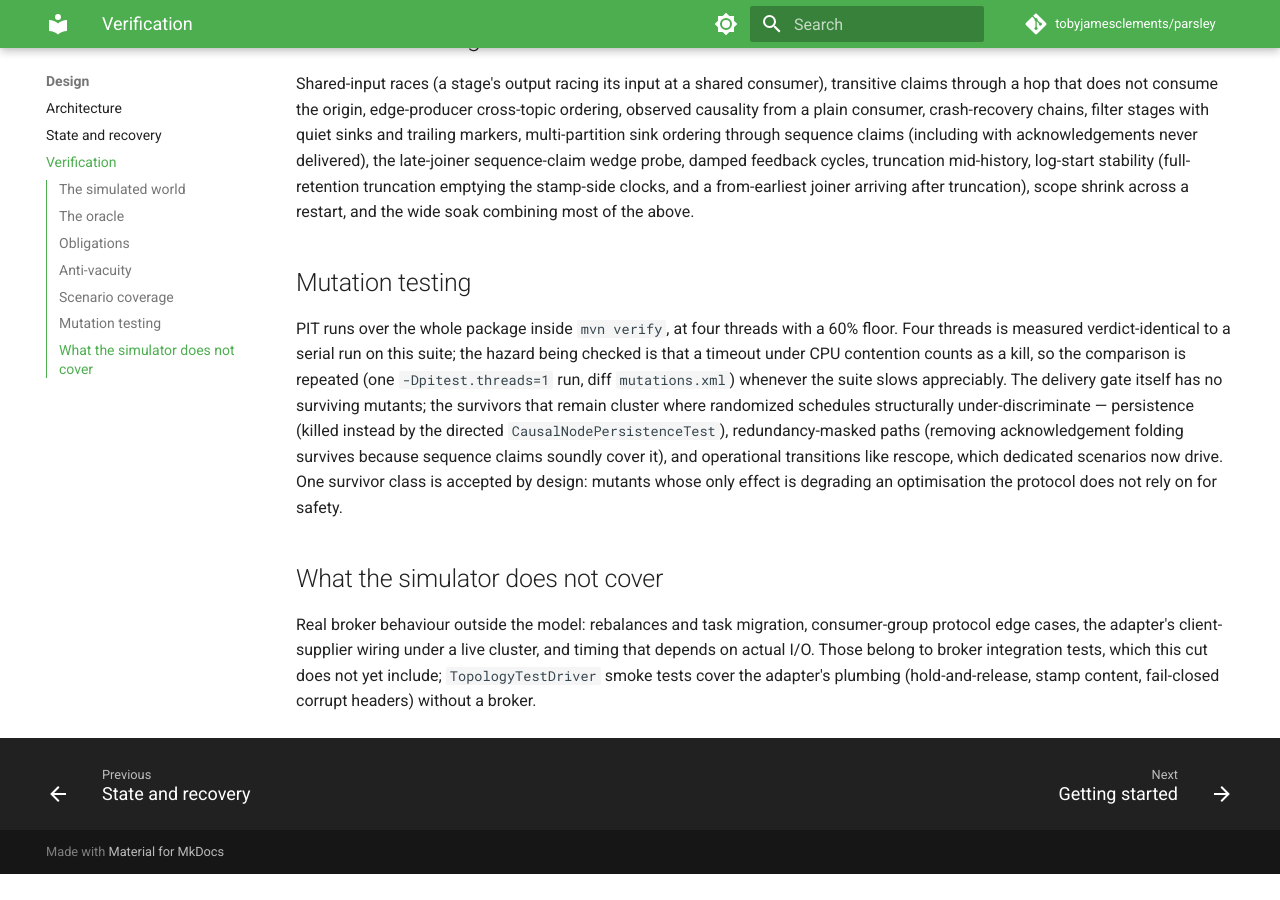
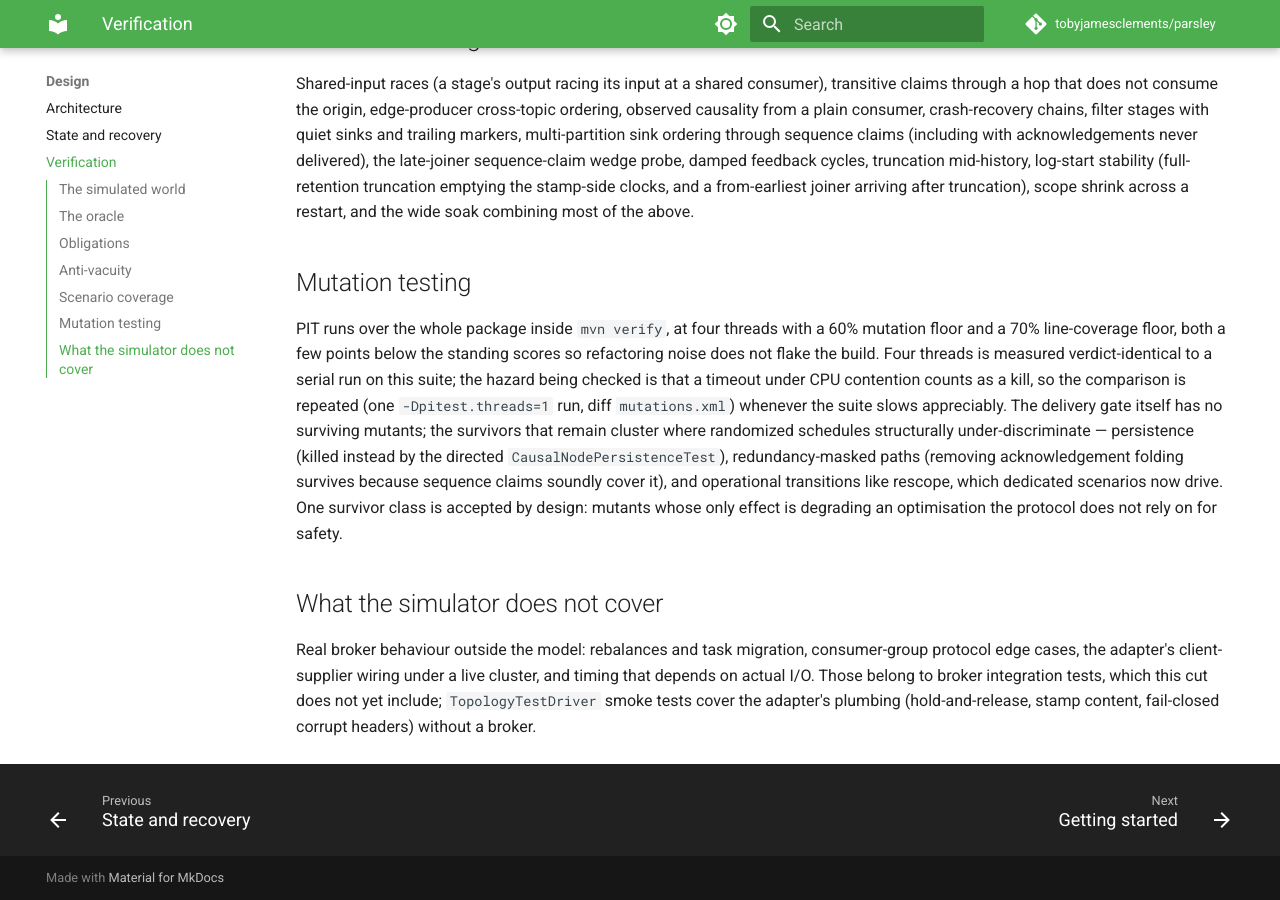
Before and after one commit to tobyjamesclements/parsley, an MkDocs documentation site: the page built from docs/design/verification.md, in a window 1280 px wide and 900 px high, scrolled down 1901 px. Built offline with MkDocs 1.6.1 and Material for MkDocs 9.7.7, drawn with Linux system fonts in a browser that asks for light colours; comment, search, counter and statistics services are not loaded; before the commit the page ends 2775 px from its top, so only the background shows below that.

Commit message:
Enforce a 70% line-coverage floor via PIT's coverageThreshold
PIT already computes line coverage to decide which mutants are
reachable, so the floor costs nothing extra at verify time. The score
stands at 76%, the same few-points headroom policy as the mutation
floor.

Co-Authored-By: Claude Fable 5 <noreply@anthropic.com>
Claude-Session: https://claude.ai/code/session_01UbPFGswogqyoT93R9U5MUr

```diff
--- a/docs/design/verification.md
+++ b/docs/design/verification.md
@@ -82,7 +82,9 @@ a restart, and the wide soak combining most of the above.
 
 ## Mutation testing
 
-PIT runs over the whole package inside `mvn verify`, at four threads with a 60% floor. Four
+PIT runs over the whole package inside `mvn verify`, at four threads with a 60% mutation
+floor and a 70% line-coverage floor, both a few points below the standing scores so
+refactoring noise does not flake the build. Four
 threads is measured verdict-identical to a serial run on this suite; the hazard being checked
 is that a timeout under CPU contention counts as a kill, so the comparison is repeated
 (one `-Dpitest.threads=1` run, diff `mutations.xml`) whenever the suite slows appreciably.
--- a/pom.xml
+++ b/pom.xml
@@ -117,9 +117,10 @@
                          is re-checked when the suite slows: run once with -Dpitest.threads=1
                          and diff mutations.xml). Overridable per run. -->
                     <threads>${pitest.threads}</threads>
-                    <!-- The floor guards against regression; the score stands a few points
-                         above it so honest refactoring noise does not flake the build. -->
+                    <!-- Both floors guard against regression; the scores stand a few points
+                         above them so honest refactoring noise does not flake the build. -->
                     <mutationThreshold>60</mutationThreshold>
+                    <coverageThreshold>70</coverageThreshold>
                     <outputFormats>
                         <param>HTML</param>
                         <param>XML</param>
```
